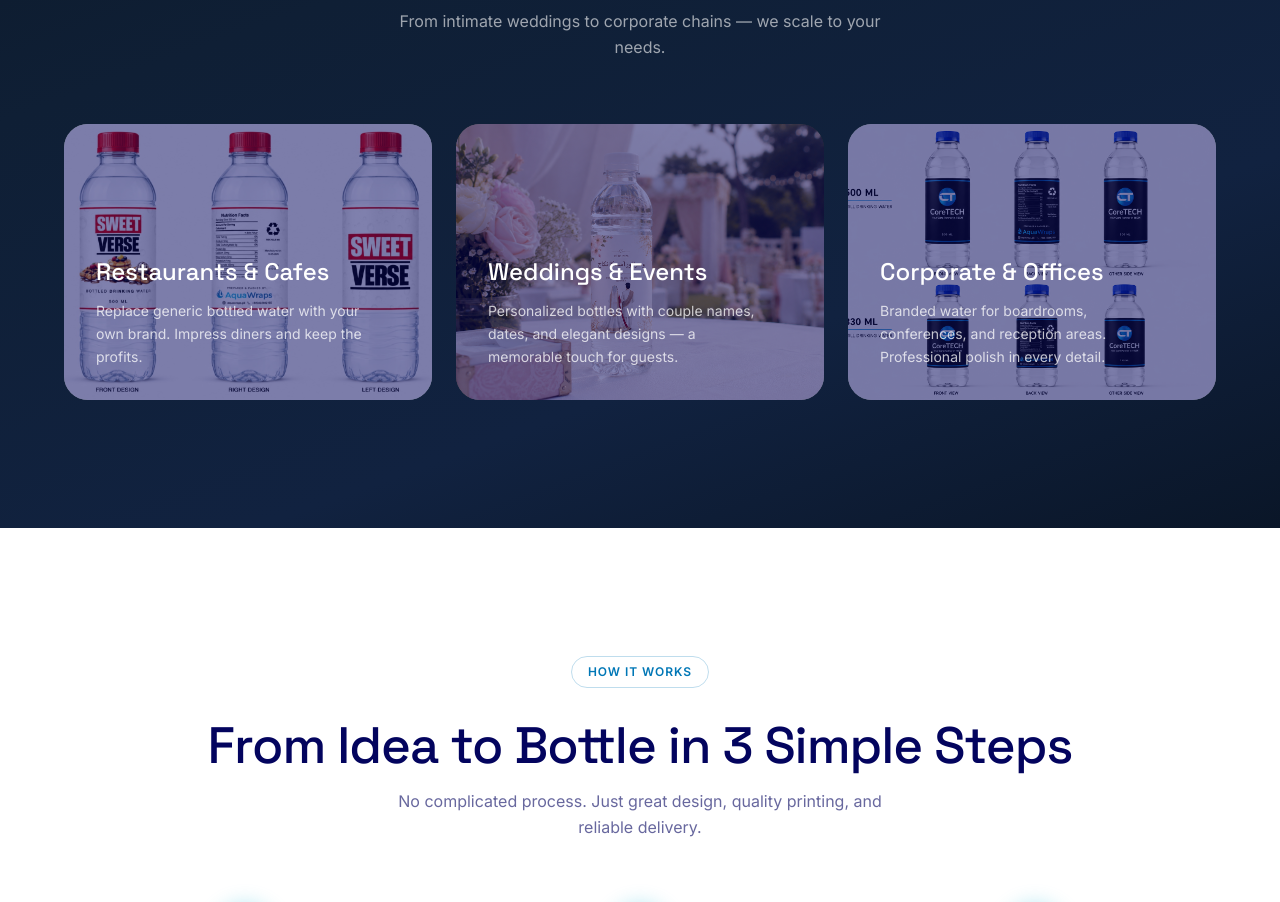
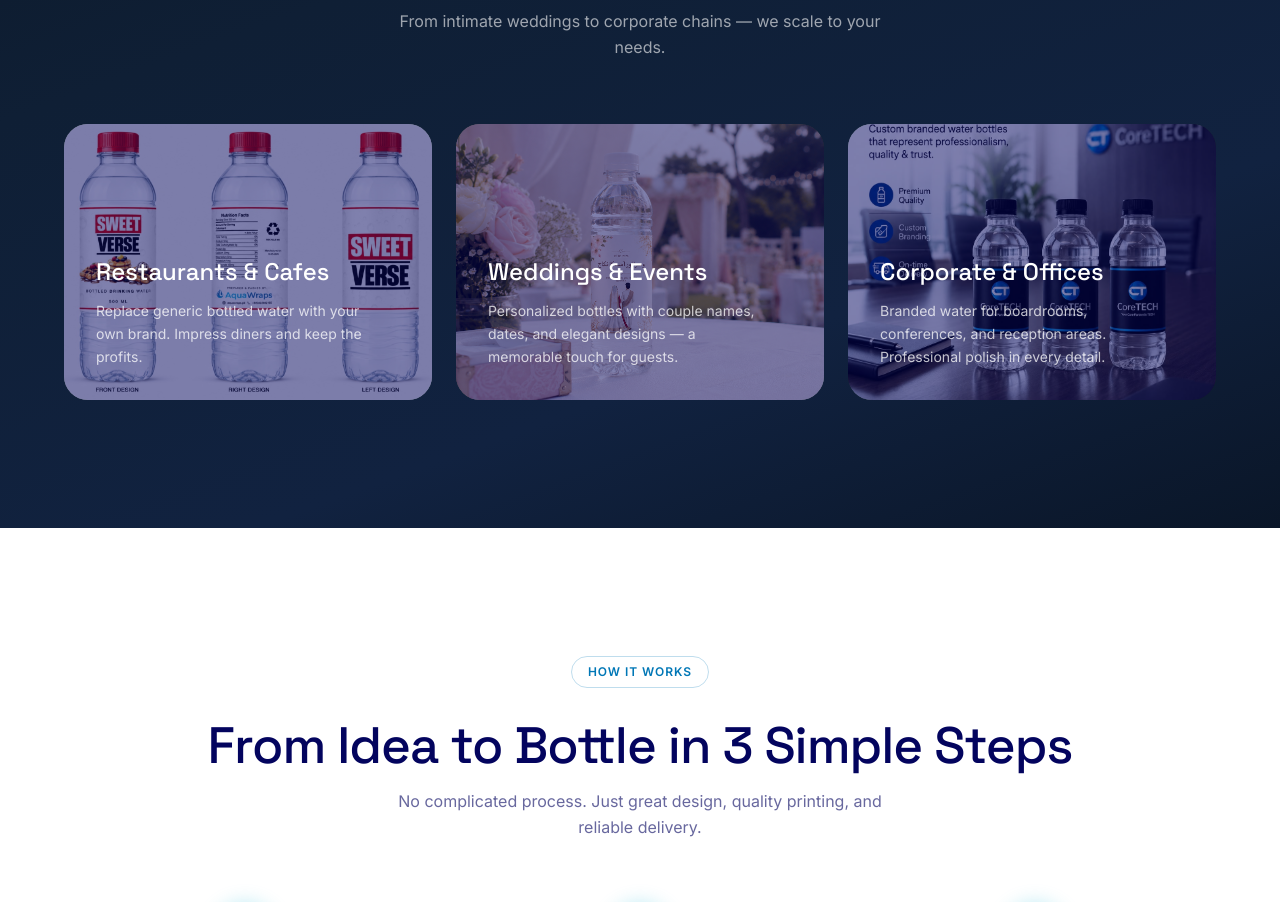
Before and after one commit to MNabeel-khan/Aquawraps-website, a React (Vite) app: page / in a window 1280 px wide. Shown: the part 3040-3942 px from the top of the page. Built offline with nearby package versions, Linux system fonts and the light colour scheme.

Commit message:
Update Industries.tsx

```diff
--- a/src/sections/Industries.tsx
+++ b/src/sections/Industries.tsx
@@ -12,7 +12,7 @@
     description: 'Personalized bottles with couple names, dates, and elegant designs \u2014 a memorable touch for guests.',
   },
   {
-    image: '/tech.png',
+    image: '/coretech portroit.jpeg',
     title: 'Corporate & Offices',
     description: 'Branded water for boardrooms, conferences, and reception areas. Professional polish in every detail.',
   },
```
